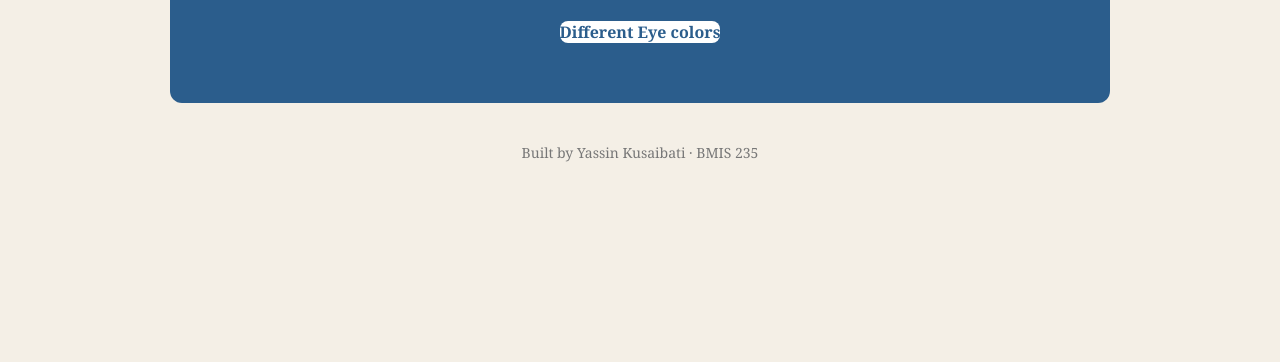
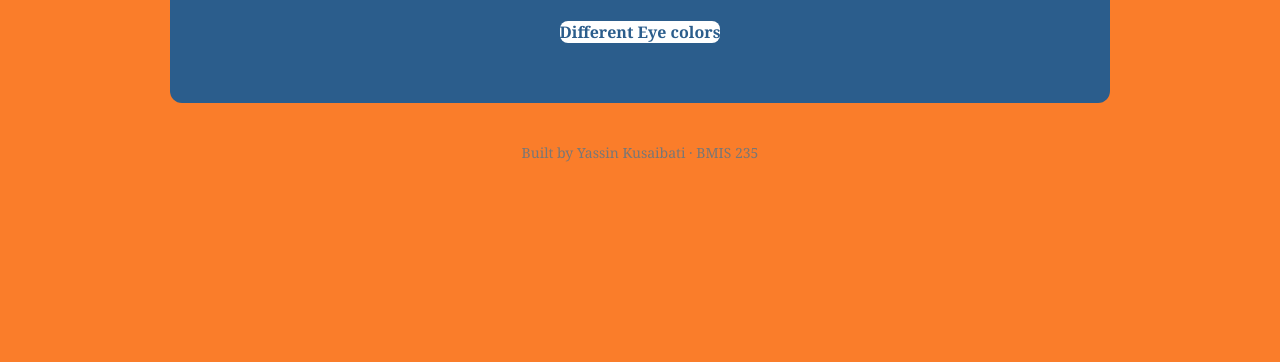
Before and after one commit to kusaibatiyassin1-oss/bmis235-html-4, a plain HTML site: page index.html in a window 1280 px wide. Shown: the part 438-800 px from the top of the page. Drawn offline with Linux system fonts and the light colour scheme.

Commit message:
Change Background color
I did this in order to change the vibe of the background. I tried to give a pumpkin vibe with this page.

```diff
--- a/styles.css
+++ b/styles.css
@@ -11,7 +11,7 @@
 
 body {
     font-family: Georgia, "Times New Roman", serif;
-    background-color: #f4efe6;
+    background-color: #fA7D2A;
     color: #2b2b2b;
     margin: 0;
     padding: 0 20px 40px 20px;
```
